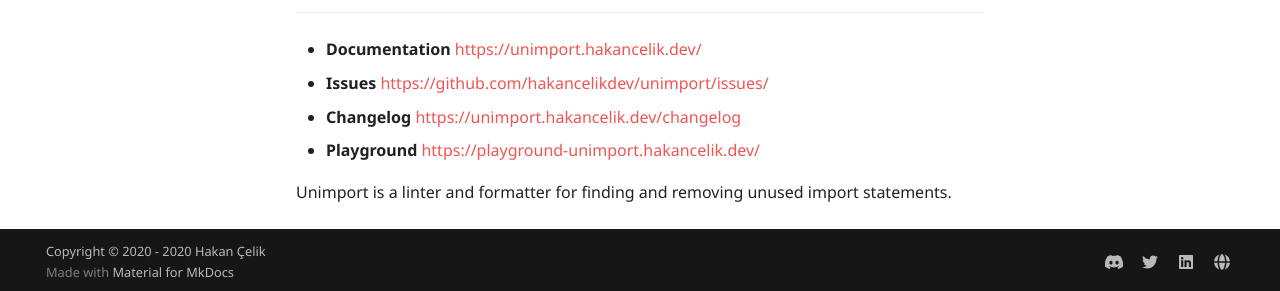
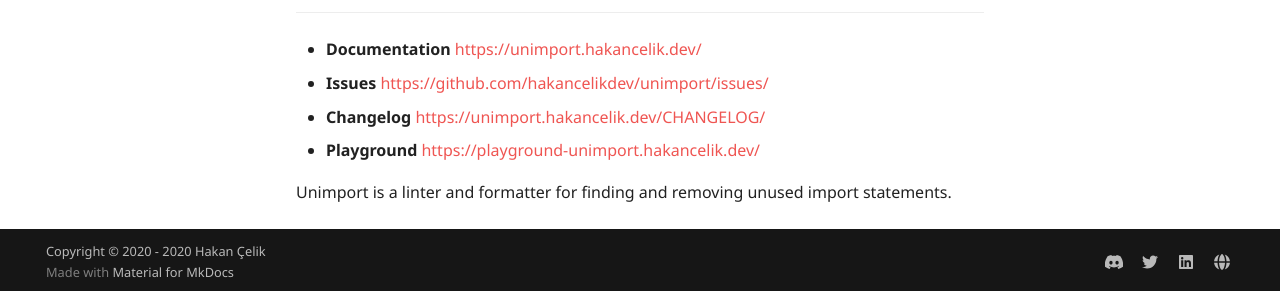
Before and after one commit to hakancelikdev/unimport, an MkDocs documentation site: the page built from docs/index.md, in a window 1280 px wide. Shown: the part 607-898 px from the top of the page. Built offline with MkDocs 1.6.1 and Material for MkDocs 9.7.7, drawn with Linux system fonts in a browser that asks for light colours; comment, search, counter and statistics services are not loaded; the version menu is left out.

```diff
--- a/docs/index.md
+++ b/docs/index.md
@@ -22,7 +22,7 @@
 
 - **Documentation** https://unimport.hakancelik.dev/
 - **Issues** https://github.com/hakancelikdev/unimport/issues/
-- **Changelog** https://unimport.hakancelik.dev/changelog
+- **Changelog** https://unimport.hakancelik.dev/CHANGELOG/
 - **Playground** https://playground-unimport.hakancelik.dev/
 
 Unimport is a linter and formatter for finding and removing unused import statements.
```
